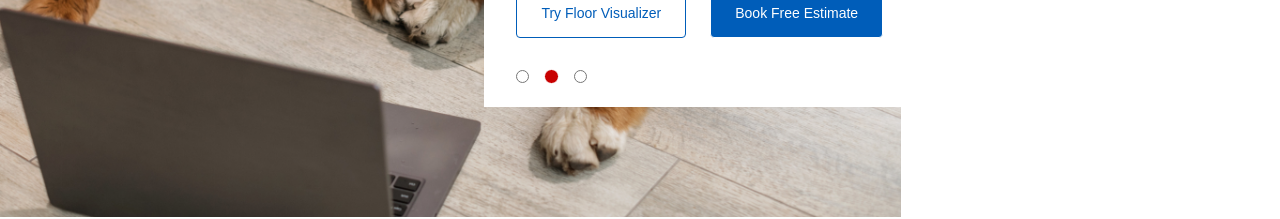
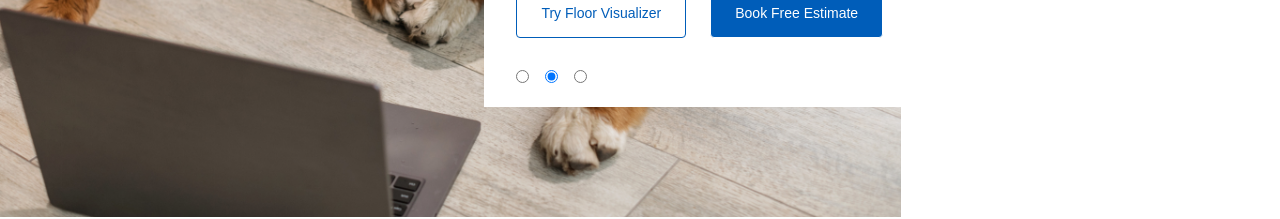
Before and after one commit to EmmanuelAkigbogun/Flooring, a React (Vite) app in the folder phobia/: page / in a window 1280 px wide. Shown: the part 527-746 px from the top of the page. Built offline with nearby package versions, Linux system fonts and the light colour scheme.

Commit message:
Update style.css

```diff
--- a/phobia/src/style.css
+++ b/phobia/src/style.css
@@ -15,20 +15,7 @@
   --border-radius: 20px;
   --font-family: Nunito Sans;
 }
-input[type="radio"]:checked::after {
-  width: 13px;
-  height: 13px;
-  border-radius: 13px;
-  top: -1px;
-  left: -1px;
-  position: relative;
-  background-color: var(--secondary-Color);
-  visibility: visible;
-  content: "";
-  display: flex;
-  border: 1px solid white;
-    outline:1px solid #fff;
-}
+
 input[type="radio"] {
   border: 1px solid white;
   outline: 1px solid #fff;
```
